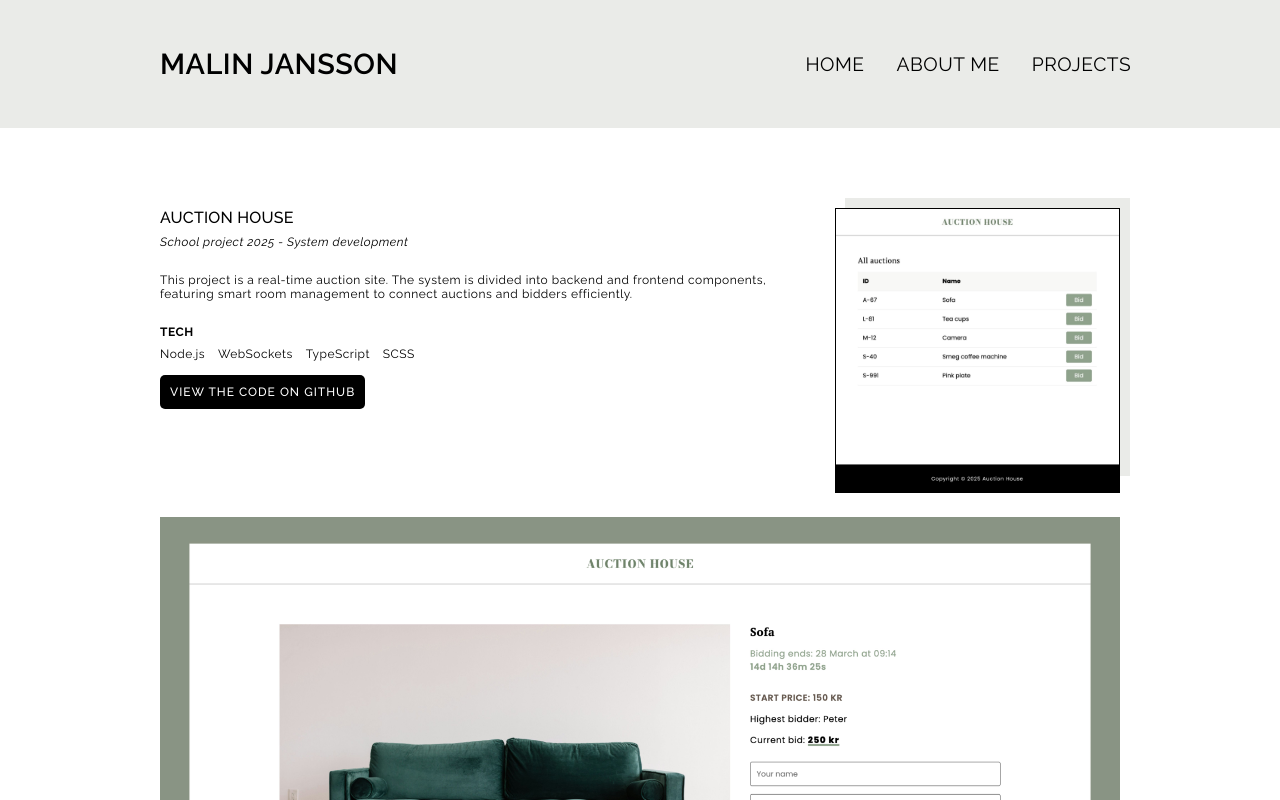
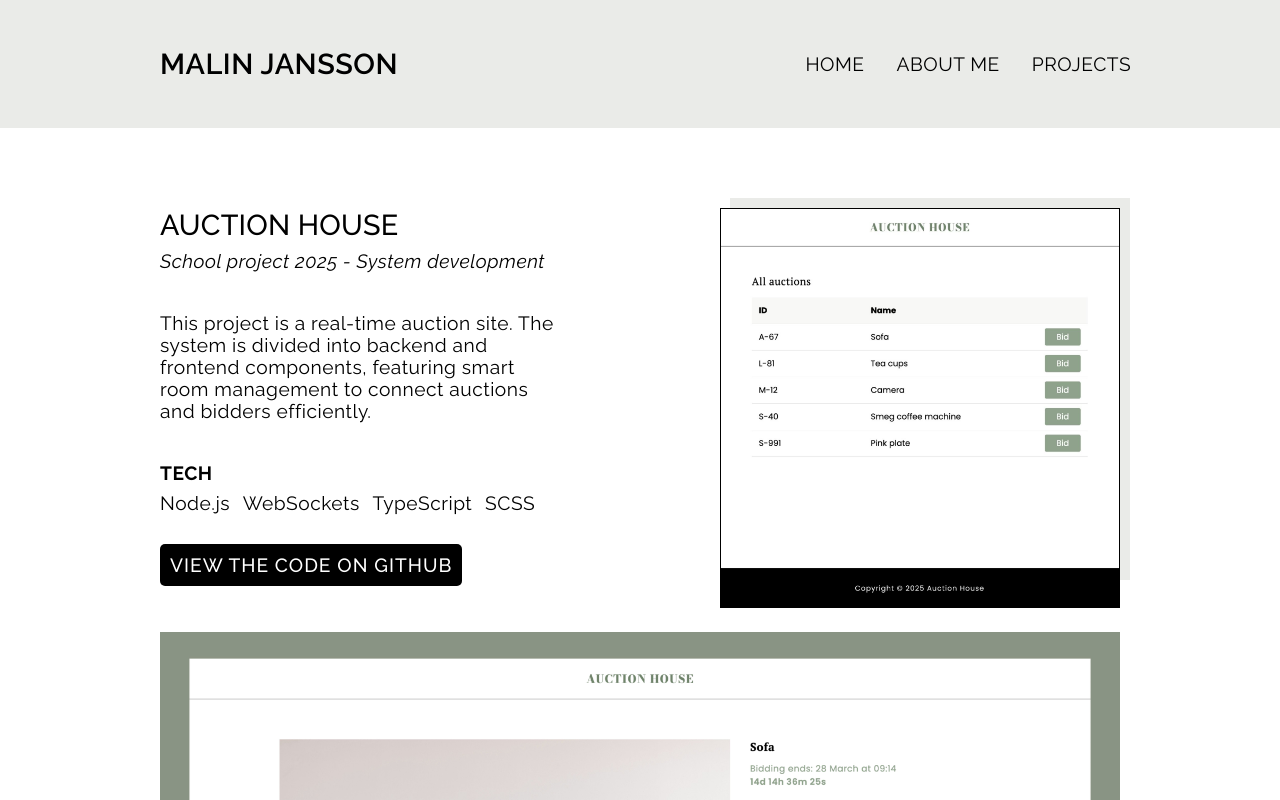
Before and after one commit to malinjansson/mjportfolio, a React (Vite) app: page /project/auctionhouse in a window 1280 px wide. Shown: the top 800 px of the page. Built offline with nearby package versions, Linux system fonts and the light colour scheme; a web font is replaced by a local one.

Commit message:
updated styling in desktop on project detail page

```diff
--- a/src/styles/projectdetails.scss
+++ b/src/styles/projectdetails.scss
@@ -16,6 +16,7 @@
 
         @include m.desktop {
             flex-direction: row;
+            gap: 10rem;
         }
 
         .project-info {
@@ -27,6 +28,12 @@
             letter-spacing: v.$text-space;
             margin-bottom: 1.5rem;
 
+            @include m.desktop {
+                font-size: 1.2rem;
+                width: 50%;
+                gap: 2.5rem;
+            }
+
             .project-details-heading {
                 display: flex;
                 flex-direction: column;
@@ -37,6 +44,11 @@
                     font-size: 16px;
                     text-transform: uppercase;
                     letter-spacing: 0.2px;
+
+
+                    @include m.desktop {
+                       font-size: 1.8rem;
+                    }
                 }
 
                 .project-course {
@@ -81,6 +93,10 @@
                 font-size: 12px;
                 text-transform: uppercase;
                 letter-spacing: 1px;
+
+                @include m.desktop {
+                    font-size: 1.2rem;
+                }
             }
         }
 
```
